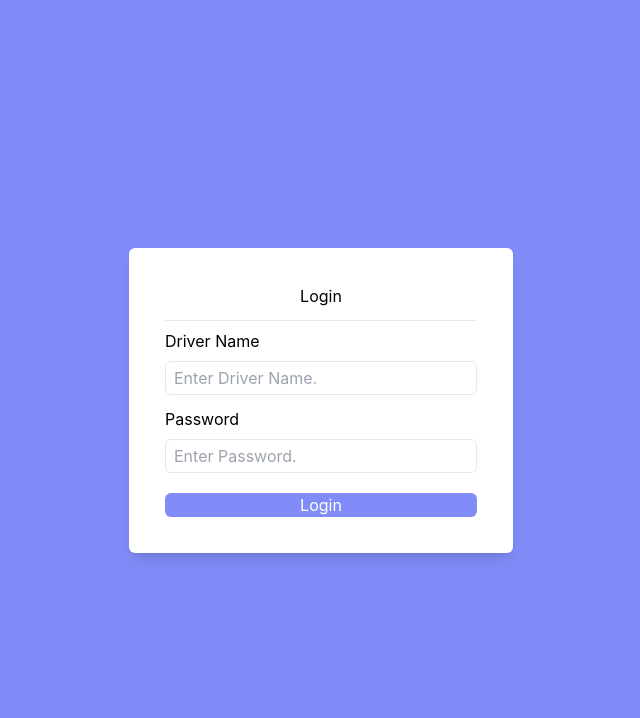
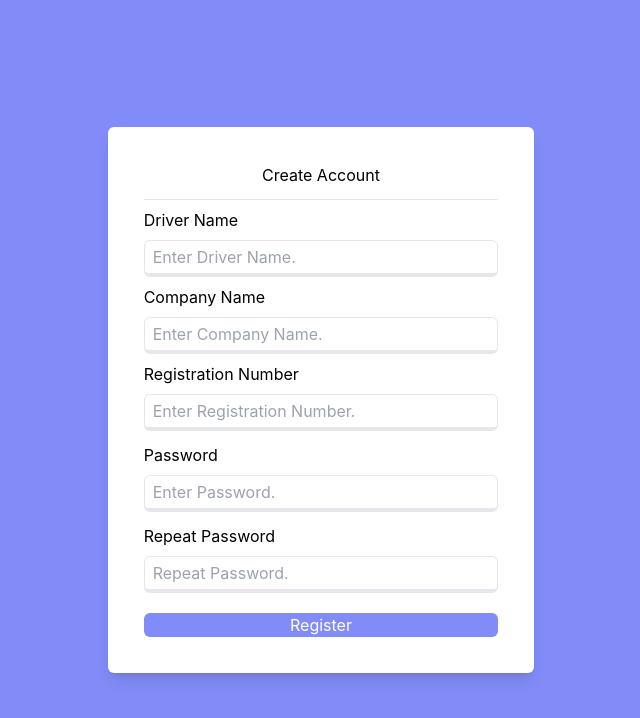
Before and after one commit to SbongaMabaso/breakdown, a React (Create React App) app: page / in a window 1280 px wide. Shown: the top 718 px of the page, without its empty margins (319-959 px from the left). Built offline with nearby package versions, Linux system fonts and the light colour scheme.

Commit message:
Add registration page, and styling on login page

```diff
--- a/src/App.js
+++ b/src/App.js
@@ -1,5 +1,6 @@
 import Home from "./pages/Home";
 import Login from "./pages/Login";
+import Register from "./pages/Register";
 
 function App() {
   return (
@@ -8,7 +9,8 @@ function App() {
         BreakDown Mob
       </h1> */}
       {/* <Home /> */}
-      <Login />
+      {/* <Login /> */}
+      <Register />
     </div>
   );
 }
--- a/src/pages/Login.jsx
+++ b/src/pages/Login.jsx
@@ -9,12 +9,12 @@ const Login = () => {
             {/* Driver Name input */}
             <div className='mt-2'>
                 <label for="name" className="block text-base mb-2">Driver Name</label>
-                <input type="text" id="name" className="border w-full taxt-base px-2 py-1 rounded-md" placeholder="Enter Driver Name."/>
+                <input type="text" id="name" className="border border-b-4 w-full taxt-base px-2 py-1 rounded-md" placeholder="Enter Driver Name."/>
             </div>
             {/* Password input */}
             <div className='mt-3'>
                 <label for="password" className="block text-base mb-2">Password</label>
-                <input type="password" id="password" className="border w-full taxt-base px-2 py-1 rounded-md" placeholder="Enter Password."/>
+                <input type="password" id="password" className="border border-b-4 w-full taxt-base px-2 py-1 rounded-md" placeholder="Enter Password."/>
             </div>
             {/* Login Button */}
             <div className='mt-5'>
--- a/src/pages/Register.jsx
+++ b/src/pages/Register.jsx
@@ -2,7 +2,43 @@ import React from 'react'
 
 const Register = () => {
   return (
-    <div>Register</div>
+    <div className="flex justify-center items-center h-screen bg-indigo-400">
+        <div className="w-1/3 p-9 shadow-lg bg-white rounded-md">
+            <h2 className="text-center mb-3">Create Account</h2>
+            <hr />
+            {/* Driver Name input */}
+            <div className='mt-2'>
+                <label for="name" className="block text-base mb-2">Driver Name</label>
+                <input type="text" id="name" className="border border-b-4 w-full taxt-base px-2 py-1 rounded-md" placeholder="Enter Driver Name."/>
+            </div>
+            {/* Company Name input */}
+            <div className='mt-2'>
+                <label for="company" className="block text-base mb-2">Company Name</label>
+                <input type="text" id="company" className="border border-b-4 w-full taxt-base px-2 py-1 rounded-md" placeholder="Enter Company Name."/>
+            </div>
+            {/* Registration input */}
+            <div className='mt-2'>
+                <label for="registration" className="block text-base mb-2">Registration Number</label>
+                <input type="text" id="registration" className="border border-b-4 w-full taxt-base px-2 py-1 rounded-md" placeholder="Enter Registration Number."/>
+            </div>
+            {/* Password input */}
+            <div className='mt-3'>
+                <label for="password" className="block text-base mb-2">Password</label>
+                <input type="password" id="password" className="border border-b-4 w-full taxt-base px-2 py-1 rounded-md" placeholder="Enter Password."/>
+            </div>
+            {/* Repeat Password input */}
+            <div className='mt-3'>
+                <label for="reppassword" className="block text-base mb-2">Repeat Password</label>
+                <input type="password" id="reppassword" className="border border-b-4 w-full taxt-base px-2 py-1 rounded-md" placeholder="Repeat Password."/>
+            </div>
+            {/* Login Button */}
+            <div className='mt-5'>
+                <button type="submit" className="w-full rounded-md border-1 border-indigo-600 bg-indigo-400 hover:bg-indigo-200 text-white hover:text-black">
+                    Register
+                </button>
+            </div>
+        </div>
+    </div>
   )
 }
 
```
